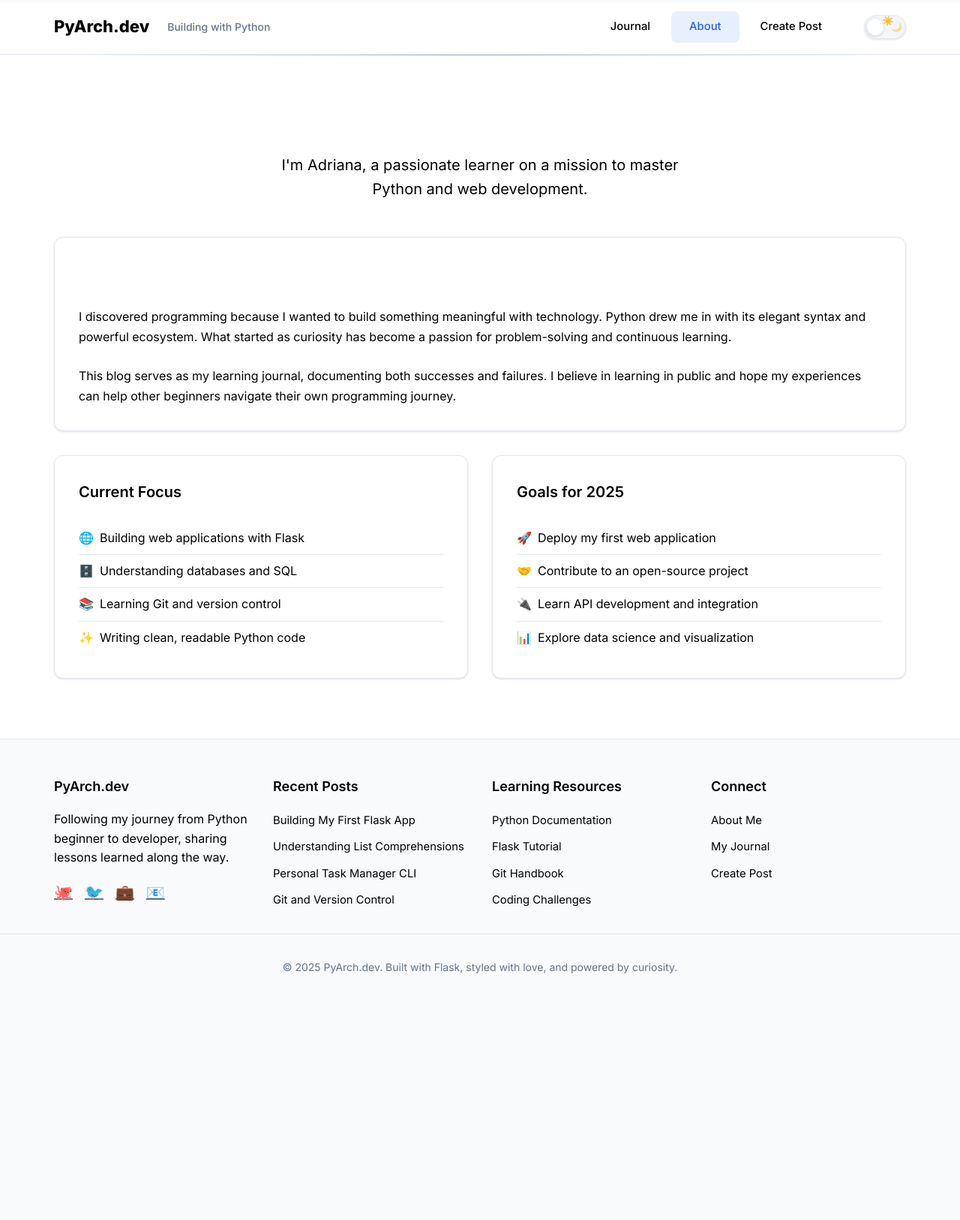
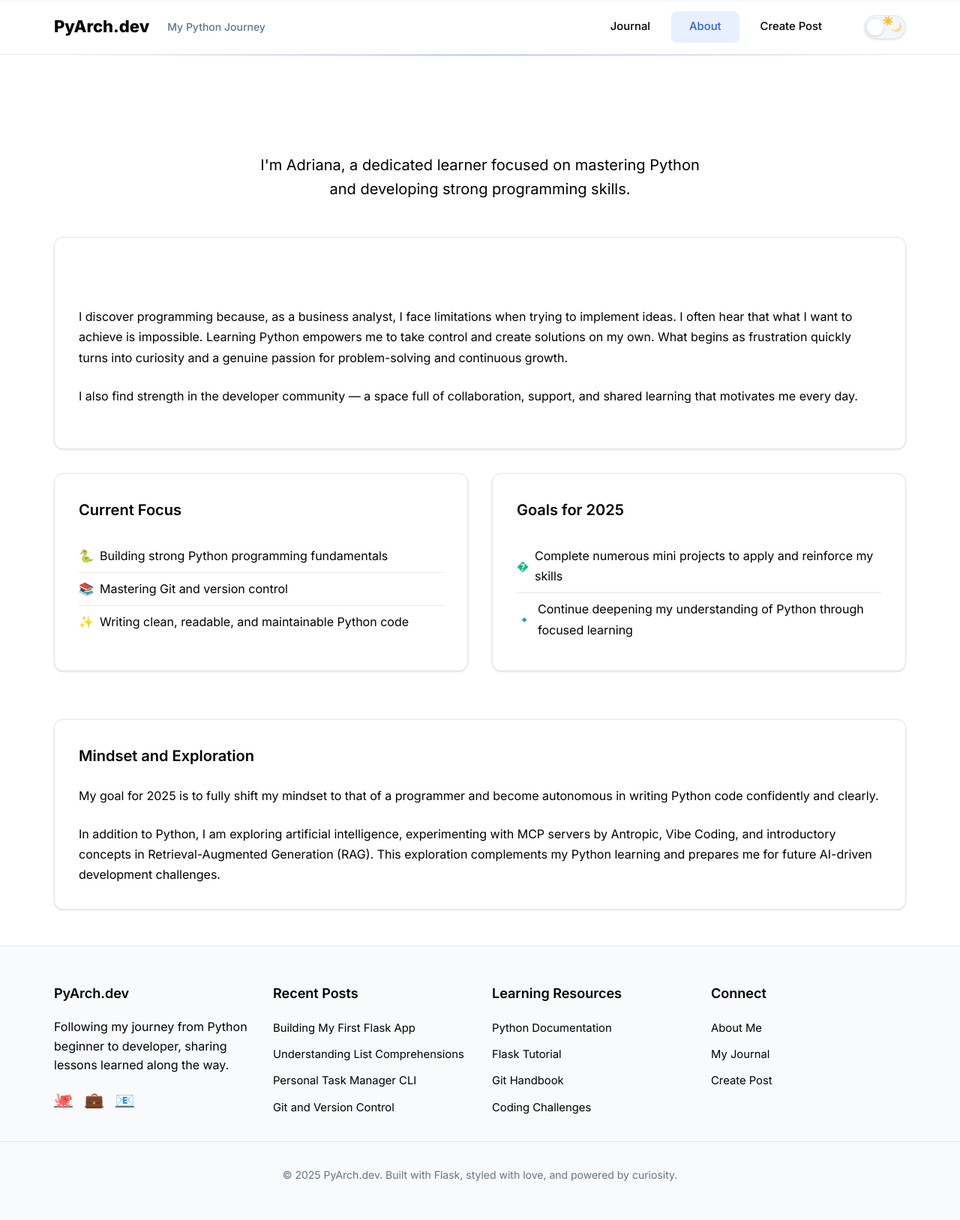
Before and after one commit to AdrianaGRO/PyArch.dev, a Flask app: page /about in a window 1280 px wide. Shown: the whole page at 75% size. Before the commit the page ends 1298 px from the top, so only its background shows below. Run offline with Flask 3, Linux system fonts and the light colour scheme.

Commit message:
Update About page content, fix footer links, and update site tagline

```diff
--- a/templates/about.html
+++ b/templates/about.html
@@ -1,10 +1,13 @@
 {% extends "base.html" %}
-{% block title %}About Me - PyArch.dev{% endblock %}
+{% block title %}Abou                    <li style="padding: var(--space-sm) 0; border-bottom: 1px solid var(--border-color); display: flex; align-items: center; gap: var(--space-sm);">
+                        <span style="color: var(--accent-green);">🔹</span>
+                        <span style="color: var(--text-secondary);">Complete numerous mini projects to apply and reinforce my skills</span>
+                    </li> - PyArch.dev{% endblock %}
 {% block content %}
     <div class="page-header">
         <h1 class="page-title">About Me</h1>
         <p class="page-subtitle">
-            I'm Adriana, a passionate learner on a mission to master Python and web development.
+            I'm Adriana, a dedicated learner focused on mastering Python and developing strong programming skills.
         </p>
     </div>
 
@@ -12,14 +15,14 @@
         <div class="card">
             <h2 class="text-2xl font-semibold" style="margin-bottom: var(--space-lg); text-align: left;">My Programming Journey</h2>
             <p style="margin-bottom: var(--space-lg); color: var(--text-secondary); line-height: 1.7;">
-                I discovered programming because I wanted to build something meaningful with technology.
-                Python drew me in with its elegant syntax and powerful ecosystem. What started as curiosity
-                has become a passion for problem-solving and continuous learning.
+                I discover programming because, as a business analyst, I face limitations when trying to implement ideas.
+                I often hear that what I want to achieve is impossible. Learning Python empowers me to take control and
+                create solutions on my own. What begins as frustration quickly turns into curiosity and a genuine
+                passion for problem-solving and continuous growth.
             </p>
-            <p style="color: var(--text-secondary); line-height: 1.7;">
-                This blog serves as my learning journal, documenting both successes and failures.
-                I believe in learning in public and hope my experiences can help other beginners
-                navigate their own programming journey.
+            <p style="color: var(--text-secondary); line-height: 1.7; margin-bottom: var(--space-lg);">
+                I also find strength in the developer community — a space full of collaboration, support,
+                and shared learning that motivates me every day.
             </p>
         </div>
 
@@ -28,20 +31,16 @@
                 <h3 class="text-xl font-semibold" style="margin-bottom: var(--space-lg);">Current Focus</h3>
                 <ul style="list-style: none; padding: 0;">
                     <li style="padding: var(--space-sm) 0; border-bottom: 1px solid var(--border-color); display: flex; align-items: center; gap: var(--space-sm);">
-                        <span style="color: var(--accent-blue);">🌐</span>
-                        <span style="color: var(--text-secondary);">Building web applications with Flask</span>
-                    </li>
-                    <li style="padding: var(--space-sm) 0; border-bottom: 1px solid var(--border-color); display: flex; align-items: center; gap: var(--space-sm);">
-                        <span style="color: var(--accent-blue);">🗄️</span>
-                        <span style="color: var(--text-secondary);">Understanding databases and SQL</span>
+                        <span style="color: var(--accent-blue);">🐍</span>
+                        <span style="color: var(--text-secondary);">Building strong Python programming fundamentals</span>
                     </li>
                     <li style="padding: var(--space-sm) 0; border-bottom: 1px solid var(--border-color); display: flex; align-items: center; gap: var(--space-sm);">
                         <span style="color: var(--accent-blue);">📚</span>
-                        <span style="color: var(--text-secondary);">Learning Git and version control</span>
+                        <span style="color: var(--text-secondary);">Mastering Git and version control</span>
                     </li>
                     <li style="padding: var(--space-sm) 0; display: flex; align-items: center; gap: var(--space-sm);">
                         <span style="color: var(--accent-blue);">✨</span>
-                        <span style="color: var(--text-secondary);">Writing clean, readable Python code</span>
+                        <span style="color: var(--text-secondary);">Writing clean, readable, and maintainable Python code</span>
                     </li>
                 </ul>
             </div>
@@ -50,23 +49,28 @@
                 <h3 class="text-xl font-semibold" style="margin-bottom: var(--space-lg);">Goals for 2025</h3>
                 <ul style="list-style: none; padding: 0;">
                     <li style="padding: var(--space-sm) 0; border-bottom: 1px solid var(--border-color); display: flex; align-items: center; gap: var(--space-sm);">
-                        <span style="color: var(--accent-green);">🚀</span>
-                        <span style="color: var(--text-secondary);">Deploy my first web application</span>
-                    </li>
-                    <li style="padding: var(--space-sm) 0; border-bottom: 1px solid var(--border-color); display: flex; align-items: center; gap: var(--space-sm);">
-                        <span style="color: var(--accent-green);">🤝</span>
-                        <span style="color: var(--text-secondary);">Contribute to an open-source project</span>
-                    </li>
-                    <li style="padding: var(--space-sm) 0; border-bottom: 1px solid var(--border-color); display: flex; align-items: center; gap: var(--space-sm);">
-                        <span style="color: var(--accent-green);">🔌</span>
-                        <span style="color: var(--text-secondary);">Learn API development and integration</span>
+                        <span style="color: var(--accent-green);">�</span>
+                        <span style="color: var(--text-secondary);">Complete numerous mini projects to apply and reinforce my skills</span>
                     </li>
                     <li style="padding: var(--space-sm) 0; display: flex; align-items: center; gap: var(--space-sm);">
-                        <span style="color: var(--accent-green);">📊</span>
-                        <span style="color: var(--text-secondary);">Explore data science and visualization</span>
+                        <span style="color: var(--accent-green);">🔹</span>
+                        <span style="color: var(--text-secondary);">Continue deepening my understanding of Python through focused learning</span>
                     </li>
                 </ul>
             </div>
         </div>
+
+        <div class="card" style="margin-top: var(--space-xl);">
+            <h3 class="text-xl font-semibold" style="margin-bottom: var(--space-lg);">Mindset and Exploration</h3>
+            <p style="margin-bottom: var(--space-lg); color: var(--text-secondary); line-height: 1.7;">
+                My goal for 2025 is to fully shift my mindset to that of a programmer and become autonomous in
+                writing Python code confidently and clearly.
+            </p>
+            <p style="color: var(--text-secondary); line-height: 1.7;">
+                In addition to Python, I am exploring artificial intelligence, experimenting with MCP servers by Antropic,
+                Vibe Coding, and introductory concepts in Retrieval-Augmented Generation (RAG). This exploration
+                complements my Python learning and prepares me for future AI-driven development challenges.
+            </p>
+        </div>
     </div>
 {% endblock %}
--- a/templates/base.html
+++ b/templates/base.html
@@ -19,7 +19,7 @@
         <div class="nav-container">
             <div class="nav-brand">
                 <a href="{{ url_for('index') }}" class="nav-logo">PyArch.dev</a>
-                <span class="nav-tagline">Building with Python</span>
+                <span class="nav-tagline">My Python Journey</span>
             </div>
             <div class="nav-main">
                 <nav>
@@ -54,10 +54,9 @@
                     Following my journey from Python beginner to developer, sharing lessons learned along the way.
                 </p>
                 <div style="display: flex; gap: var(--space-md);">
-                    <a href="#" style="color: var(--text-muted); font-size: 1.25rem; transition: color var(--transition-base);" title="GitHub">🐙</a>
-                    <a href="#" style="color: var(--text-muted); font-size: 1.25rem; transition: color var(--transition-base);" title="Twitter">🐦</a>
-                    <a href="#" style="color: var(--text-muted); font-size: 1.25rem; transition: color var(--transition-base);" title="LinkedIn">💼</a>
-                    <a href="#" style="color: var(--text-muted); font-size: 1.25rem; transition: color var(--transition-base);" title="Email">📧</a>
+                    <a href="https://github.com/AdrianaGRO?tab=repositories" style="color: var(--text-muted); font-size: 1.25rem; transition: color var(--transition-base);" title="GitHub" target="_blank">🐙</a>
+                    <a href="https://www.linkedin.com/in/adriana-gropan/" style="color: var(--text-muted); font-size: 1.25rem; transition: color var(--transition-base);" title="LinkedIn" target="_blank">💼</a>
+                    <a href="mailto:email.adriana.gropan@gmail.com" style="color: var(--text-muted); font-size: 1.25rem; transition: color var(--transition-base);" title="Email">📧</a>
                 </div>
             </div>
 
```
